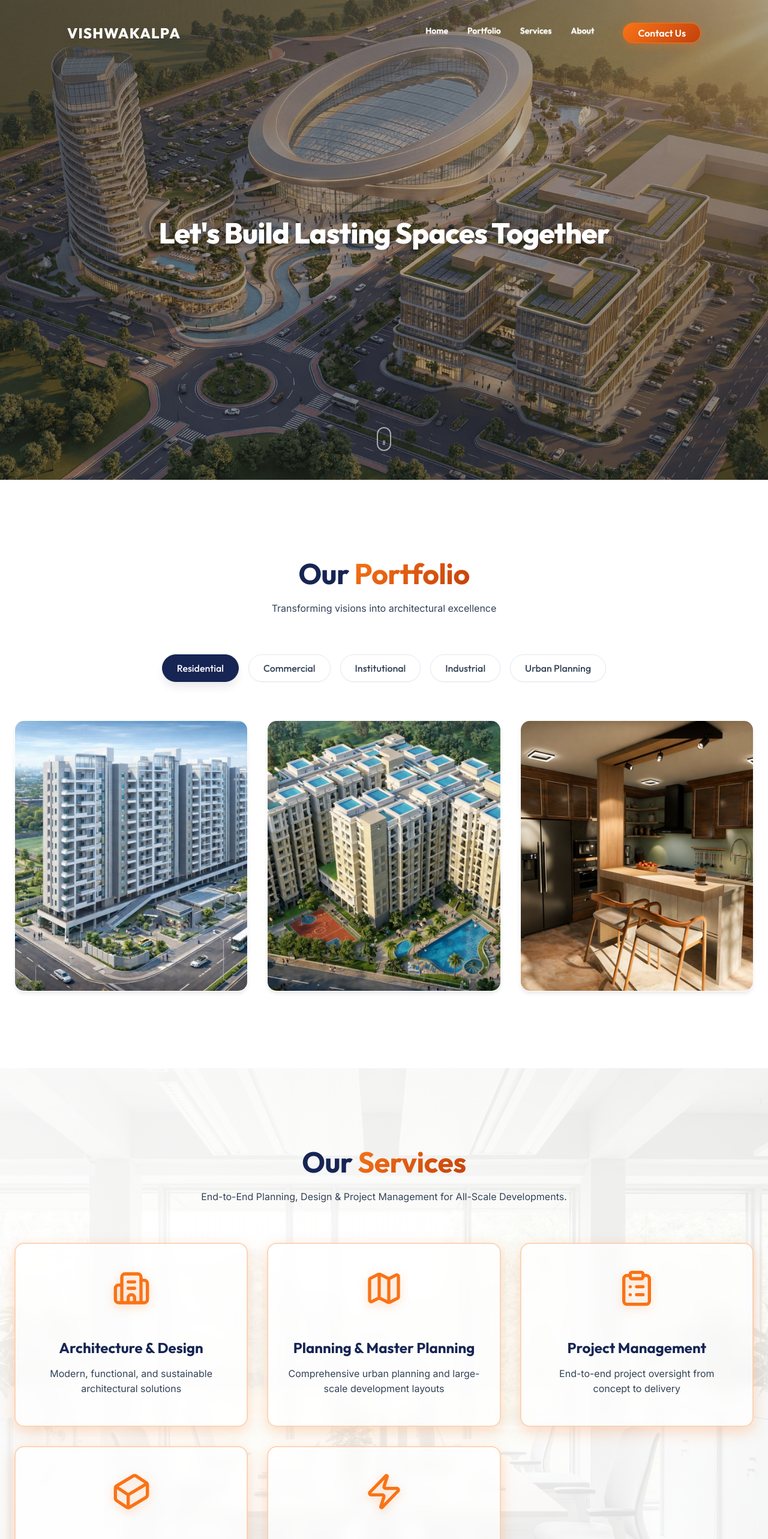
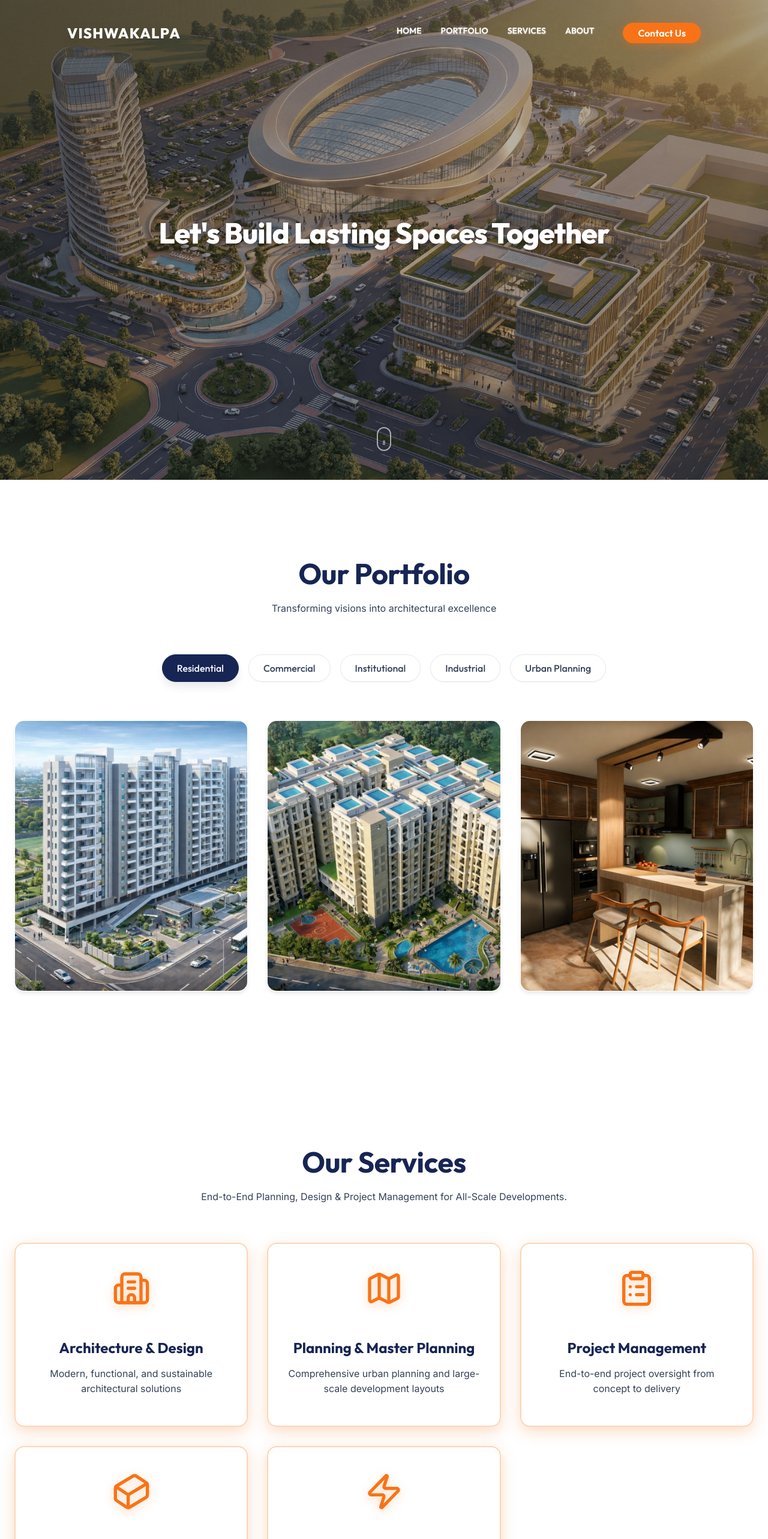
Before and after one commit to ayushghodke/Vishwakalpa, a React (Vite) app: page / in a window 1280 px wide. Shown: the top 2566 px of the page at 60% size. Built offline with nearby package versions, Linux system fonts and the light colour scheme.

Commit message:
Navbar, Protpholio, Service changes,

```diff
--- a/src/components/Navbar.css
+++ b/src/components/Navbar.css
@@ -61,6 +61,7 @@
     transition: color var(--transition-fast);
     position: relative;
     text-shadow: 0 1px 2px rgba(255, 255, 255, 0.5);
+    text-transform: uppercase;
 }
 
 .navbar.scrolled .navbar-links a {
@@ -137,6 +138,7 @@
     color: var(--color-white);
     cursor: pointer;
     transition: color var(--transition-fast);
+    text-transform: uppercase;
 }
 
 .navbar.scrolled .mobile-menu a {
--- a/src/index.css
+++ b/src/index.css
@@ -246,15 +246,15 @@ a:hover {
 }
 
 .btn-primary {
-  background: linear-gradient(135deg, var(--color-accent) 0%, var(--color-accent-dark) 100%);
+  background: var(--color-accent);
   color: var(--color-white);
   border: 1px solid var(--color-accent);
   box-shadow: 0 4px 15px rgba(249, 115, 22, 0.3);
 }
 
 .btn-primary:hover {
-  background: linear-gradient(135deg, var(--color-accent-light) 0%, var(--color-accent) 100%);
-  border-color: var(--color-accent-light);
+  background: var(--color-accent-dark);
+  border-color: var(--color-accent-dark);
   color: var(--color-white);
   transform: translateY(-3px);
   box-shadow: 0 8px 25px rgba(249, 115, 22, 0.4);
--- a/src/sections/Contact.tsx
+++ b/src/sections/Contact.tsx
@@ -7,17 +7,13 @@ const Contact = () => {
 
     return (
         <section id="contact" className="section-lg contact-section">
-            <div className="contact-bg">
-                <img src="/images/portfolio/portfolio-primary.jpg" alt="Contact Background" />
-                <div className="contact-overlay"></div>
-            </div>
 
             <div className="container">
                 {/* Contact Information */}
                 <div className="contact-wrapper">
                     <div className="section-header text-center mb-12">
                         <h2 className="mb-4">
-                            Let's <span className="accent-gradient-text">Connect</span>
+                            Let's <span className="text-primary">Connect</span>
                         </h2>
                         <p className="text-gray mb-8">
                             Ready to build something extraordinary together?
--- a/src/sections/Portfolio.tsx
+++ b/src/sections/Portfolio.tsx
@@ -118,7 +118,7 @@ const Portfolio = () => {
         <section id="portfolio" className="section-lg">
             <div className="container">
                 <div className="section-header text-center">
-                    <h2 className="mb-4">Our <span className="accent-gradient-text">Portfolio</span></h2>
+                    <h2 className="mb-4">Our <span className="text-primary">Portfolio</span></h2>
                     <p className="text-gray mb-8">
                         Transforming visions into architectural excellence
                     </p>
--- a/src/sections/Services.tsx
+++ b/src/sections/Services.tsx
@@ -15,14 +15,10 @@ const Services = () => {
 
     return (
         <section id="services" className="section-lg services-section">
-            <div className="services-bg">
-                <img src="/images/services/service-card.jpg" alt="Services Background" />
-                <div className="services-overlay"></div>
-            </div>
 
             <div className="container">
                 <div className="section-header text-center">
-                    <h2 className="mb-4">Our <span className="accent-gradient-text">Services</span></h2>
+                    <h2 className="mb-4">Our <span className="text-primary">Services</span></h2>
                     <p className="text-gray mb-8">
                         End-to-End Planning, Design & Project Management for All-Scale Developments.
                     </p>
```
